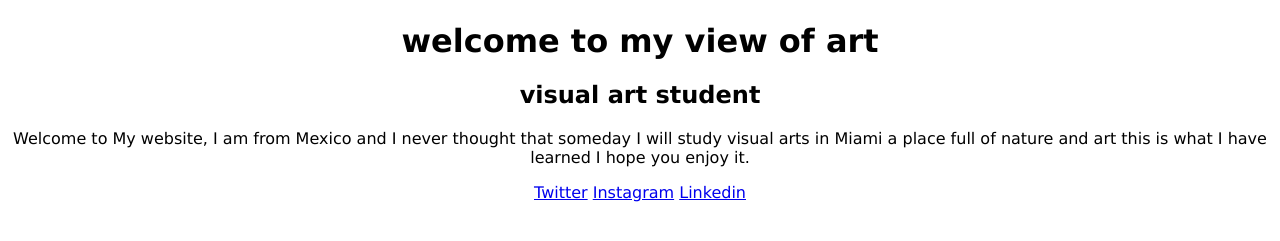
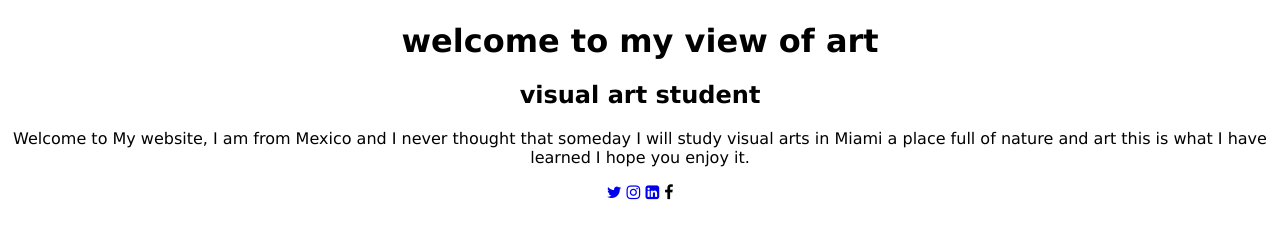
Before and after one commit to monicaguadalupe/monicaguadalupe.github.io, a plain HTML site: page index.html in a window 1280 px wide. Shown: the part 199-440 px from the top of the page. Drawn offline with Linux system fonts and the light colour scheme.

Commit message:
Update index.html

```diff
--- a/index.html
+++ b/index.html
@@ -1,5 +1,5 @@
 <!DOCTYPE HTML>
-<head>
+<head><link rel="stylesheet" href="https://maxcdn.bootstrapcdn.com/font-awesome/4.4.0/css/font-awesome.min.css">
 <title>Miu Web Monica| Home</title>
 <style>
   body{
@@ -14,7 +14,10 @@
  <h2>visual art student</h2>
  <p>Welcome to My website, I am from Mexico and I never thought that someday I will study visual arts in Miami a place full of nature and art this is what I have learned I hope you enjoy it.</p>
 </p>
-<a href="http://twitter.com/monica"> Twitter</a>
-<a href="http://instagram.com/monica">Instagram</a>
-<a href="https://www.linkedin.com/pub/monico-burillo/108/43a/a60"> Linkedin</a>
+<footer>
+<a href="http://twitter.com/guadalupeboom"> <i class="fa fa-twitter"></i></a>
+<a href="http://instagram.com/Monicaburillo"><i class="fa fa-instagram"></i></a>
+<a href="https://www.linkedin.com/pub/monico-burillo/108/43a/a60"> <i class="fa fa-linkedin-square"></i></a>
+<i class="fa fa-facebook"></i>
+</footer>
 </body>
```
